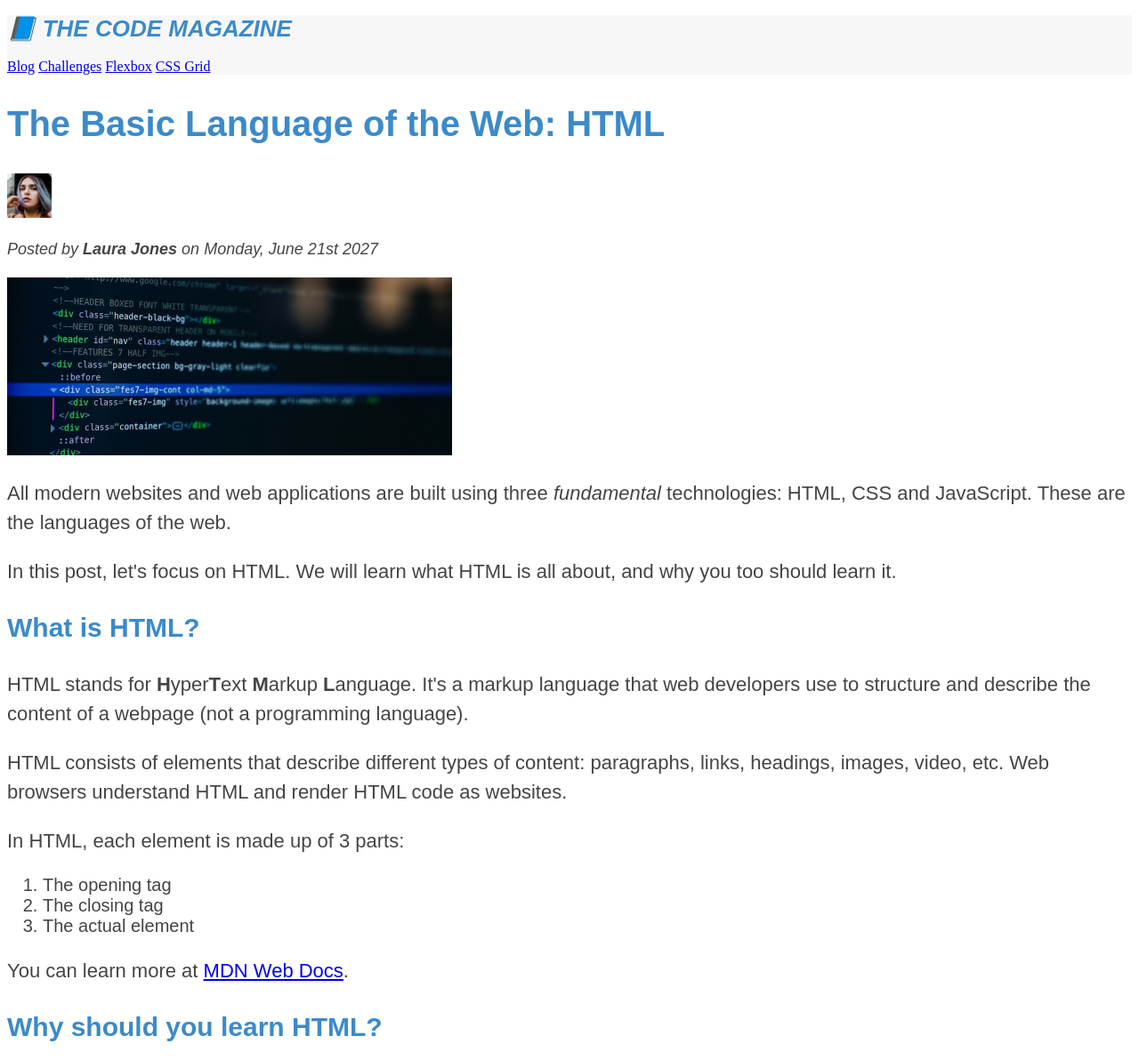
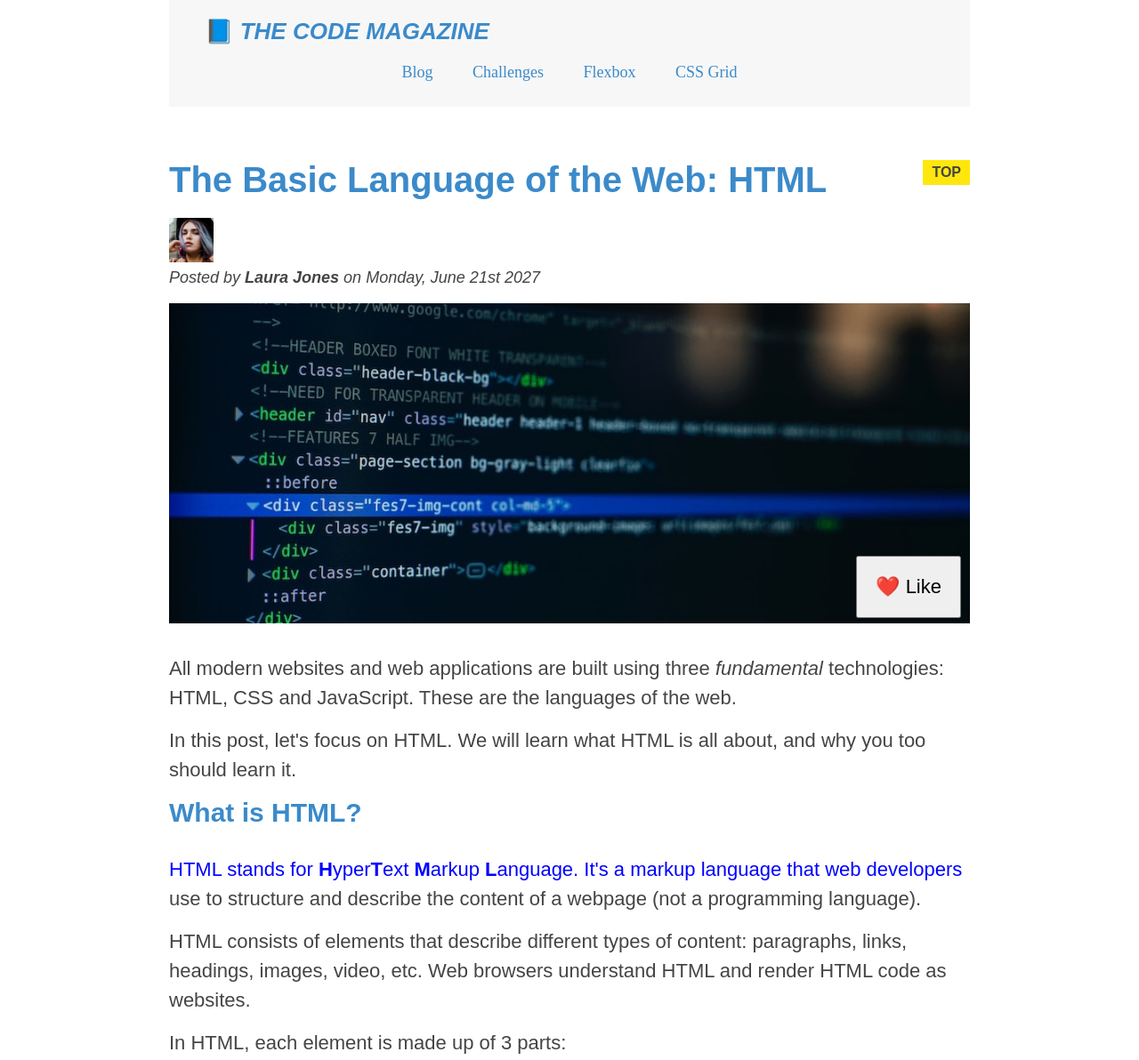
Before and after one commit to iabdalkarim/study, a plain HTML site: page html-css/html-css-udemy-course/index.html in a window 1280 px wide. Shown: the top 1192 px of the page at 89% size. Drawn offline with Linux system fonts and the light colour scheme.

Commit message:
css fundamentals

```diff
--- a/html-css/html-css-udemy-course/index.html
+++ b/html-css/html-css-udemy-course/index.html
@@ -15,7 +15,7 @@
     <h5>The Basic Language of the Web: HTML</h5>
     <h6>The Basic Language of the Web: HTML</h6>
     -->
-
+        <div class="container">
             <header class="main-header">
                 <h1>📘 The Code Magazine</h1>
 
@@ -28,14 +28,16 @@
             </header>
 
             <article>
-            <header>
+                <header class="post-header">
                     <h2>The Basic Language of the Web: HTML</h2>
 
                     <img src="img/laura-jones.jpg" alt="Headshot of Laura Jones" height="50" width="50" />
 
                     <p id="author">Posted by <strong>Laura Jones</strong> on Monday, June 21st 2027</p>
 
-                <img src="img/post-img.jpg" alt="HTML code on a screen" width="500" height="200" />
+                    <img src="img/post-img.jpg" alt="HTML code on a screen" class="post-img" />
+
+                    <button>❤️ Like</button>
                 </header>
 
                 <p>
@@ -45,19 +47,19 @@
                 </p>
 
                 <p>
-                In this post, let's focus on HTML. We will learn what HTML is all about, and why you too should learn
-                it.
+                    In this post, let's focus on HTML. We will learn what HTML is all about, and why you too should
+                    learn it.
                 </p>
 
                 <h3>What is HTML?</h3>
                 <p>
                     HTML stands for <strong>H</strong>yper<strong>T</strong>ext <strong>M</strong>arkup
-                <strong>L</strong>anguage. It's a markup language that web developers use to structure and describe the
-                content of a webpage (not a programming language).
+                    <strong>L</strong>anguage. It's a markup language that web developers use to structure and describe
+                    the content of a webpage (not a programming language).
                 </p>
                 <p>
-                HTML consists of elements that describe different types of content: paragraphs, links, headings, images,
-                video, etc. Web browsers understand HTML and render HTML code as websites.
+                    HTML consists of elements that describe different types of content: paragraphs, links, headings,
+                    images, video, etc. Web browsers understand HTML and render HTML code as websites.
                 </p>
                 <p>In HTML, each element is made up of 3 parts:</p>
 
@@ -112,5 +114,6 @@
             <footer>
                 <p id="copyright">Copyright &copy; 2027 by The Code Magazine.</p>
             </footer>
+        </div>
     </body>
 </html>
--- a/html-css/html-css-udemy-course/style.css
+++ b/html-css/html-css-udemy-course/style.css
@@ -1,3 +1,8 @@
+* {
+	margin: 0;
+	padding: 0;
+}
+
 h1, h2, h3, h4, p, li {
 	font-family: sans-serif;
 	color: #444
@@ -15,10 +20,14 @@ h1 {
 
 h2 {
 	font-size: 40px;
+	margin-bottom: 20px;
+	position: relative;
+	/* background-color: aqua; */
 }
 
 h3 {
 	font-size: 30px;
+	margin-bottom: 30px;
 }
 
 h4 {
@@ -30,6 +39,12 @@ h4 {
 p {
 	font-size: 22px;
 	line-height: 1.5;
+	margin-bottom: 15px;
+}
+
+ol, ul {
+	margin-left: 50px;
+	margin-bottom: 20px;
 }
 
 li {
@@ -66,10 +81,110 @@ article header p {
 
 .main-header {
 	background-color: #f7f7f7;
+	padding: 20px 40px 20px 40px;
+	margin-bottom: 60px;
+	height: 80px;
 }
 
 aside {
 	background-color: #f7f7f7;
 	border-top: 5px solid #1098ad;
 	border-bottom: 5px solid #1098ad;
+	padding: 50px 0px;
+	width: 500px;
+	margin: 0 auto;
 }
+
+li {
+	margin-bottom: 5px;
+}
+
+li:nth-child(odd) {
+	font-weight: bold;
+}
+
+li:last-child {
+	color: red;
+	margin-bottom: 0px;
+}
+
+a:link, a:visited {
+	color: rgb(59, 138, 202);
+	text-decoration: none;
+}
+
+a:hover {
+	color: rgb(62, 53, 78);
+	font-weight: bold;
+	text-decoration: underline dashed rgb(62, 53, 78);
+}
+
+a:active {
+	background-color: blueviolet;
+	font-style: italic;
+}
+
+nav {
+	font-size: 18px;
+	color: rgb(210, 210, 210);
+	text-align: center;
+}
+
+.post-header {
+	margin-bottom: 30px;
+	position: relative;
+}
+
+article {
+	margin-bottom: 60px;
+}
+
+.post-img {
+	width: 100%;
+	height: auto;
+}
+
+.container {
+	width: 900px;
+	margin-left: auto;
+	margin-right: auto;
+
+	position: relative;
+}
+
+button {
+	font-size: 22px;
+	padding: 20px;
+	cursor: pointer;
+
+	position: absolute;
+	bottom: 10px;
+	right: 10px;
+}
+
+h1::first-letter {
+	font-style: normal;
+}
+
+h3 + p::first-line {
+	color: blue;
+}
+
+
+h2::after {
+	content: "TOP";
+	background-color: #ffe70e;
+	font-size: 16px;
+	font-weight: bold;
+	display: inline-block; /* to be able to add padding */
+	padding: 5px 10px;
+	position: absolute;
+	top: 0;
+	right: 0;
+	color: #444
+}
+
+nav a:link {
+	display: inline-block;
+	margin: 20px;
+}
```
Lines whose indentation alone changed are shown as unchanged.
